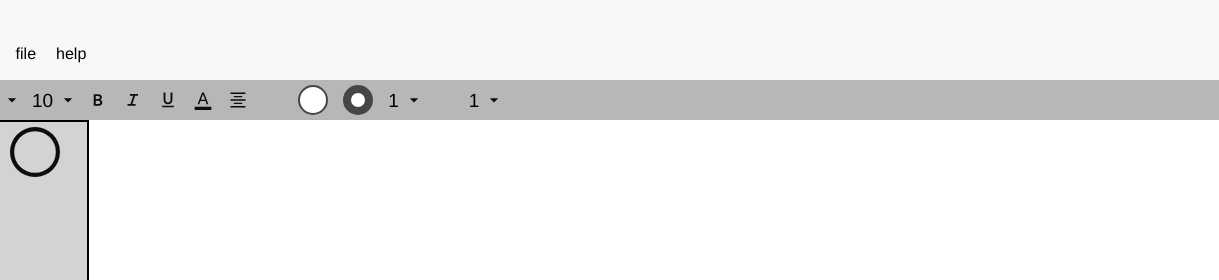
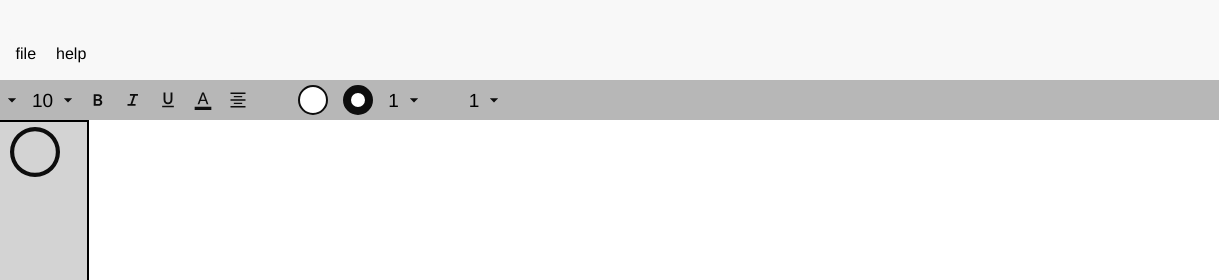
Before and after one commit to bshea2k/diagram-editor, a website built with Vite: page index.html in a window 1280 px wide. Shown: the top 280 px of the page, 61-1280 px from the left. Built offline with nearby package versions, Linux system fonts and the light colour scheme.

Commit message:
Change color of grays for circle inputs

```diff
--- a/src/styles/style.css
+++ b/src/styles/style.css
@@ -166,7 +166,7 @@ canvas {
     min-width: 30px;
     min-height: 30px;
     background-color: white;
-    border: 2px solid var(--gray7);
+    border: 2px solid var(--gray9);
     border-radius: 100%;
 }
 
@@ -174,7 +174,7 @@ canvas {
     min-width: 30px;
     min-height: 30px;
     background-color: white;
-    border: 8px solid var(--gray7);
+    border: 8px solid var(--gray9);
     border-radius: 100%;
 }
 
```
